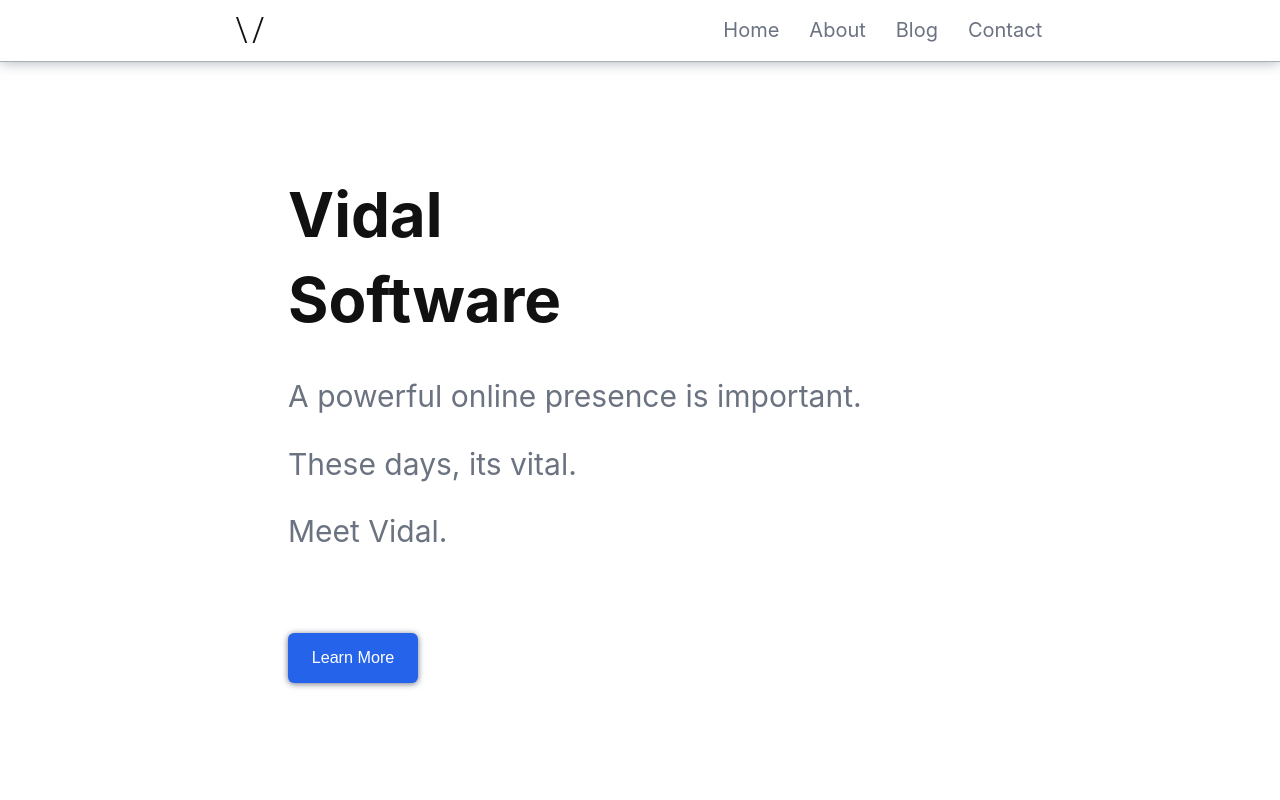
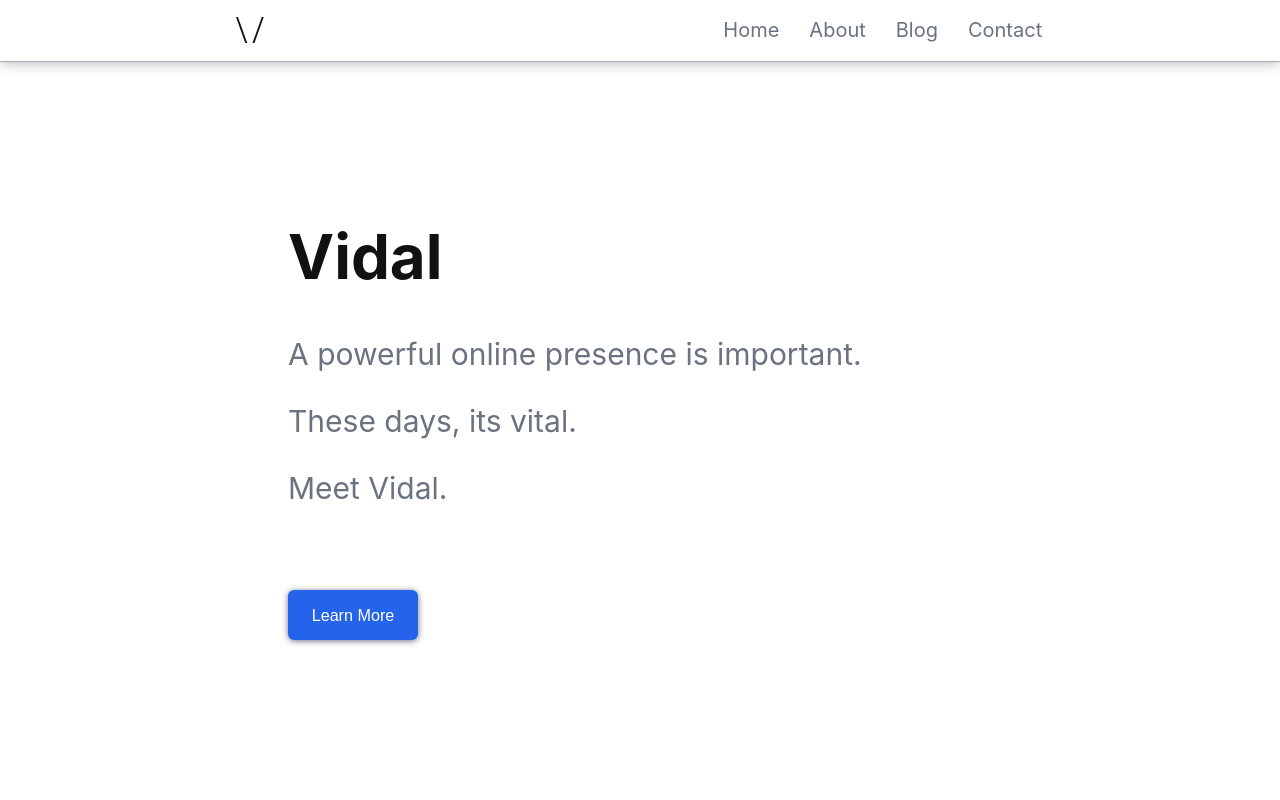
Before and after one commit to raglandc/vidal-production, a Next.js app: page / in a window 1280 px wide. Shown: the top 800 px of the page. Built offline with nearby package versions, Linux system fonts and the light colour scheme.

Commit message:
website now just vidal without the software

```diff
--- a/components/sections/HomePageSections/BannerSection.module.css
+++ b/components/sections/HomePageSections/BannerSection.module.css
@@ -14,10 +14,6 @@
 .titleVidal {
   opacity: 0;
   transform: translate(-150px);
-}
-.titleSoftware {
-  opacity: 0;
-  transform: translate(150px);
 }
 
 .title {
--- a/components/sections/HomePageSections/BannerSection.tsx
+++ b/components/sections/HomePageSections/BannerSection.tsx
@@ -19,12 +19,6 @@ const BannerSection = () => {
         <h1 ref={ref} className={isVisible ? styles.title : styles.titleVidal}>
           Vidal
         </h1>
-        <h1
-          ref={ref}
-          className={isVisible ? styles.title : styles.titleSoftware}
-        >
-          Software
-        </h1>
       </div>
       <div ref={ref} className={isVisible ? styles.p : styles.pStart}>
         <p className={styles.p__text}>
```
